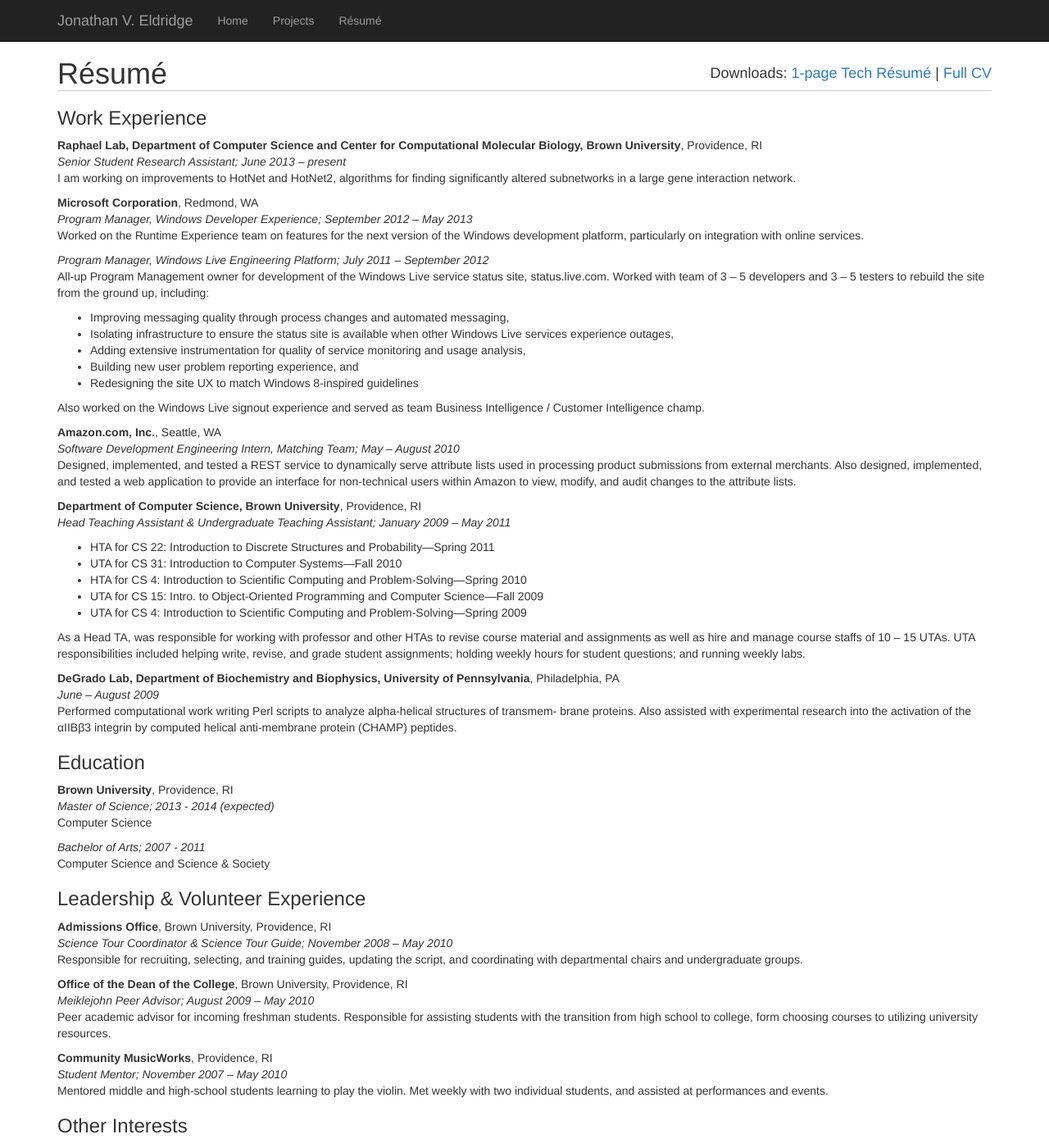
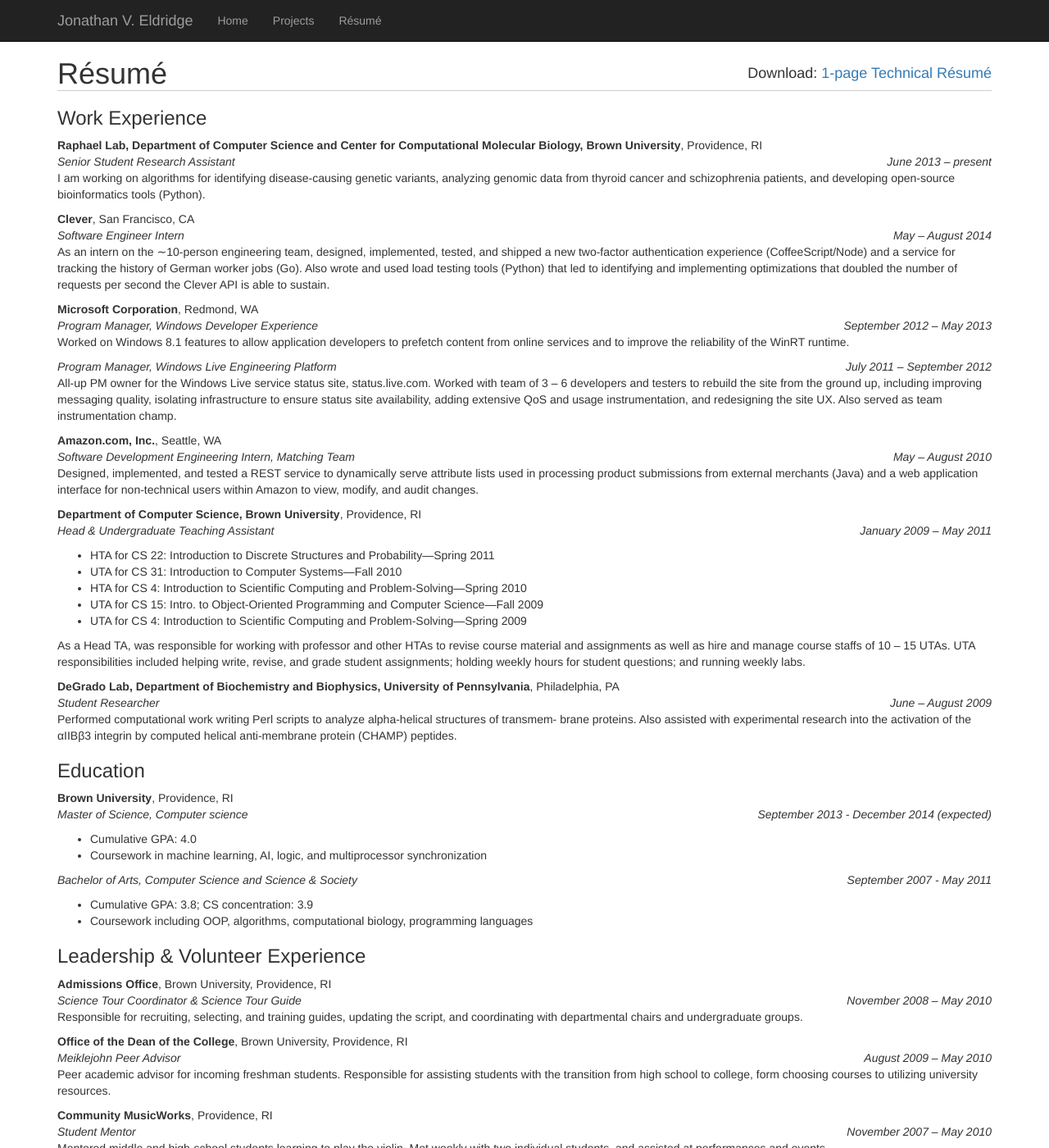
Before and after one commit to jveldridge/jveldridge.github.io, a Jekyll site: the page built from resume/index.md, in a window 1280 px wide and 1400 px high. Shown: the whole window at 82% size. Built offline with Jekyll 4.4.1, drawn with Linux system fonts in a browser that asks for light colours; nearby versions of some CDN libraries; comment, search, counter and statistics services are not loaded.

Commit message:
Updates resume after Summer 2014

```diff
--- a/resume/index.md
+++ b/resume/index.md
@@ -4,37 +4,44 @@ title:  Jonathan V. Eldridge - Résumé
 container_css_class: container resume
 ---
 
-#### Downloads: [1-page Tech Résumé](/assets/JonathanEldridgeTechResume.pdf) | [Full CV](/assets/JonathanEldridgeCV.pdf)
+#### Download: [1-page Technical Résumé](/assets/JonathanEldridgeResume.pdf)
 
 #Résumé
 
 ###Work Experience
 
 **Raphael Lab, Department of Computer Science and Center for Computational Molecular Biology, Brown University**, Providence, RI
-*Senior Student Research Assistant; June 2013 – present*
-I am working on improvements to HotNet and HotNet2, algorithms for finding significantly altered subnetworks in a large gene interaction network.
+*Senior Student Research Assistant*<span style="float:right">*June 2013 – present*</span>
+I am working on algorithms for identifying disease-causing genetic variants, analyzing genomic data from
+thyroid cancer and schizophrenia patients, and developing open-source bioinformatics tools (Python).
+
+**Clever**, San Francisco, CA
+*Software Engineer Intern*<span style="float:right">*May – August 2014*</span>
+As an intern on the ∼10-person engineering team, designed, implemented, tested, and shipped a new
+two-factor authentication experience (CoffeeScript/Node) and a service for tracking the history of
+German worker jobs (Go). Also wrote and used load testing tools (Python) that led to identifying
+and implementing optimizations that doubled the number of requests per second the Clever API is
+able to sustain.
 
 **Microsoft Corporation**, Redmond, WA
-*Program Manager, Windows Developer Experience; September 2012 – May 2013*
-Worked on the Runtime Experience team on features for the next version of the Windows development platform, particularly on integration with online services.
+*Program Manager, Windows Developer Experience*<span style="float:right">*September 2012 – May 2013*</span>
+Worked on Windows 8.1 features to allow application developers to prefetch content from online
+services and to improve the reliability of the WinRT runtime.
 
-*Program Manager, Windows Live Engineering Platform; July 2011 – September 2012*
-All-up Program Management owner for development of the Windows Live service status site, status.live.com. Worked with team of 3 – 5 developers and 3 – 5 testers to rebuild the site from the ground up, including:
-
-* Improving messaging quality through process changes and automated messaging,
-* Isolating infrastructure to ensure the status site is available when other Windows Live services experience outages,
-* Adding extensive instrumentation for quality of service monitoring and usage analysis,
-* Building new user problem reporting experience, and
-* Redesigning the site UX to match Windows 8-inspired guidelines
-
-Also worked on the Windows Live signout experience and served as team Business Intelligence / Customer Intelligence champ.
+*Program Manager, Windows Live Engineering Platform*<span style="float:right">*July 2011 – September 2012*</span>
+All-up PM owner for the Windows Live service status site, status.live.com. Worked with team of
+3 – 6 developers and testers to rebuild the site from the ground up, including improving messaging
+quality, isolating infrastructure to ensure status site availability, adding extensive QoS and usage
+instrumentation, and redesigning the site UX. Also served as team instrumentation champ.
 
 **Amazon.com, Inc.**, Seattle, WA
-*Software Development Engineering Intern, Matching Team; May – August 2010*
-Designed, implemented, and tested a REST service to dynamically serve attribute lists used in processing product submissions from external merchants. Also designed, implemented, and tested a web application to provide an interface for non-technical users within Amazon to view, modify, and audit changes to the attribute lists.
+*Software Development Engineering Intern, Matching Team*<span style="float:right">*May – August 2010*</span>
+Designed, implemented, and tested a REST service to dynamically serve attribute lists used in
+processing product submissions from external merchants (Java) and a web application interface for
+non-technical users within Amazon to view, modify, and audit changes.
 
 **Department of Computer Science, Brown University**, Providence, RI
-*Head Teaching Assistant & Undergraduate Teaching Assistant; January 2009 – May 2011*
+*Head & Undergraduate Teaching Assistant*<span style="float:right">*January 2009 – May 2011*<span>
 
 * HTA for CS 22: Introduction to Discrete Structures and Probability—Spring 2011
 * UTA for CS 31: Introduction to Computer Systems—Fall 2010
@@ -45,33 +52,36 @@ Designed, implemented, and tested a REST service to dynamically serve attribute
 As a Head TA, was responsible for working with professor and other HTAs to revise course material and assignments as well as hire and manage course staffs of 10 – 15 UTAs. UTA responsibilities included helping write, revise, and grade student assignments; holding weekly hours for student questions; and running weekly labs.
 
 **DeGrado Lab, Department of Biochemistry and Biophysics, University of Pennsylvania**, Philadelphia, PA
-*June – August 2009*
+*Student Researcher*<span style="float:right">*June – August 2009*</span>
 Performed computational work writing Perl scripts to analyze alpha-helical structures of transmem- brane proteins. Also assisted with experimental research into the activation of the αIIBβ3 integrin by computed helical anti-membrane protein (CHAMP) peptides.
 
 
 ###Education
 **Brown University**, Providence, RI
-*Master of Science; 2013 - 2014 (expected)*
-Computer Science
+*Master of Science, Computer science*<span style="float:right">*September 2013 - December 2014 (expected)*</span>
 
-*Bachelor of Arts; 2007 - 2011*
-Computer Science and Science & Society
+* Cumulative GPA: 4.0
+* Coursework in machine learning, AI, logic, and multiprocessor synchronization
+
+*Bachelor of Arts, Computer Science and Science & Society*<span style="float:right">*September 2007 - May 2011*</span>
+
+* Cumulative GPA: 3.8; CS concentration: 3.9
+* Coursework including OOP, algorithms, computational biology, programming languages
+
 
 ###Leadership & Volunteer Experience
 
 **Admissions Office**, Brown University, Providence, RI
-*Science Tour Coordinator & Science Tour Guide; November 2008 – May 2010*
+*Science Tour Coordinator & Science Tour Guide*<span style="float:right">*November 2008 – May 2010*</span>
 Responsible for recruiting, selecting, and training guides, updating the script, and coordinating with departmental chairs and undergraduate groups.
 
 **Office of the Dean of the College**, Brown University, Providence, RI
-*Meiklejohn Peer Advisor; August 2009 – May 2010*
+*Meiklejohn Peer Advisor*<span style="float:right">*August 2009 – May 2010*</span>
 Peer academic advisor for incoming freshman students. Responsible for assisting students with the transition from high school to college, form choosing courses to utilizing university resources.
 
 **Community MusicWorks**, Providence, RI
-*Student Mentor; November 2007 – May 2010*
+*Student Mentor*<span style="float:right">*November 2007 – May 2010*</span>
 Mentored middle and high-school students learning to play the violin. Met weekly with two individual students, and assisted at performances and events.
 
 ###Other Interests
 History and philosophy of science; orchestral and chamber music
-
-<br/><br/>
```
Also changed, not shown: index.md (+1 -1 lines), 3 other files.
